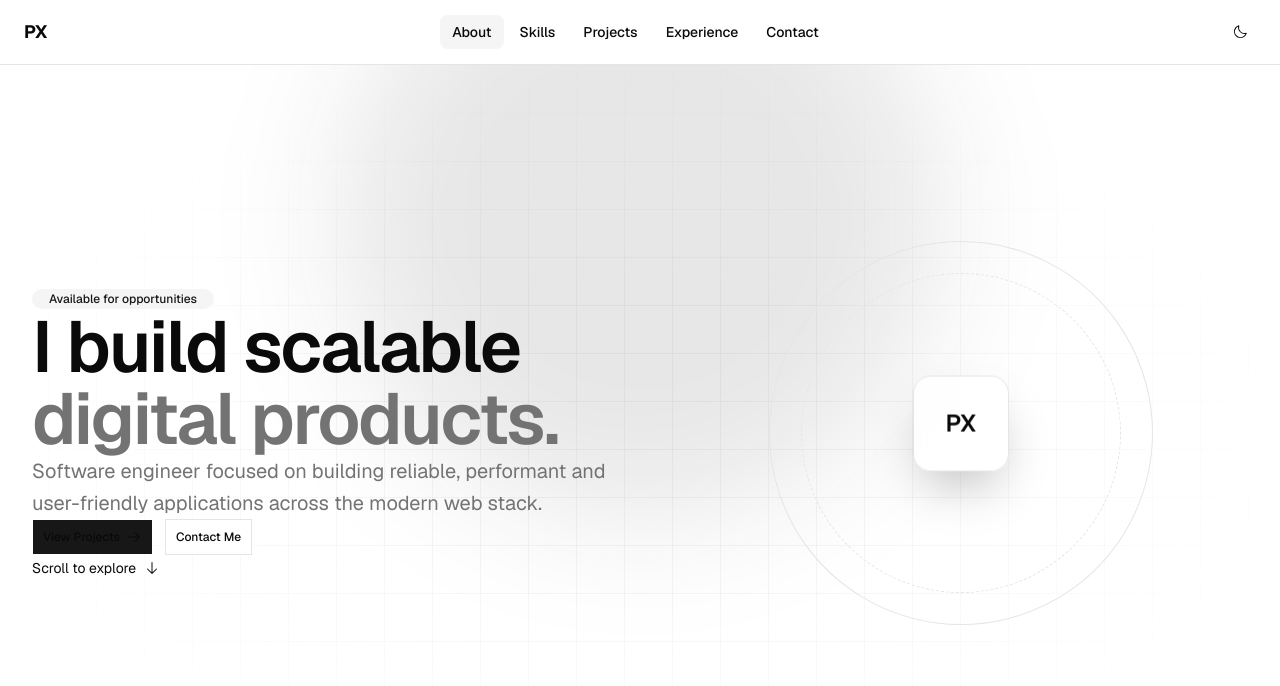
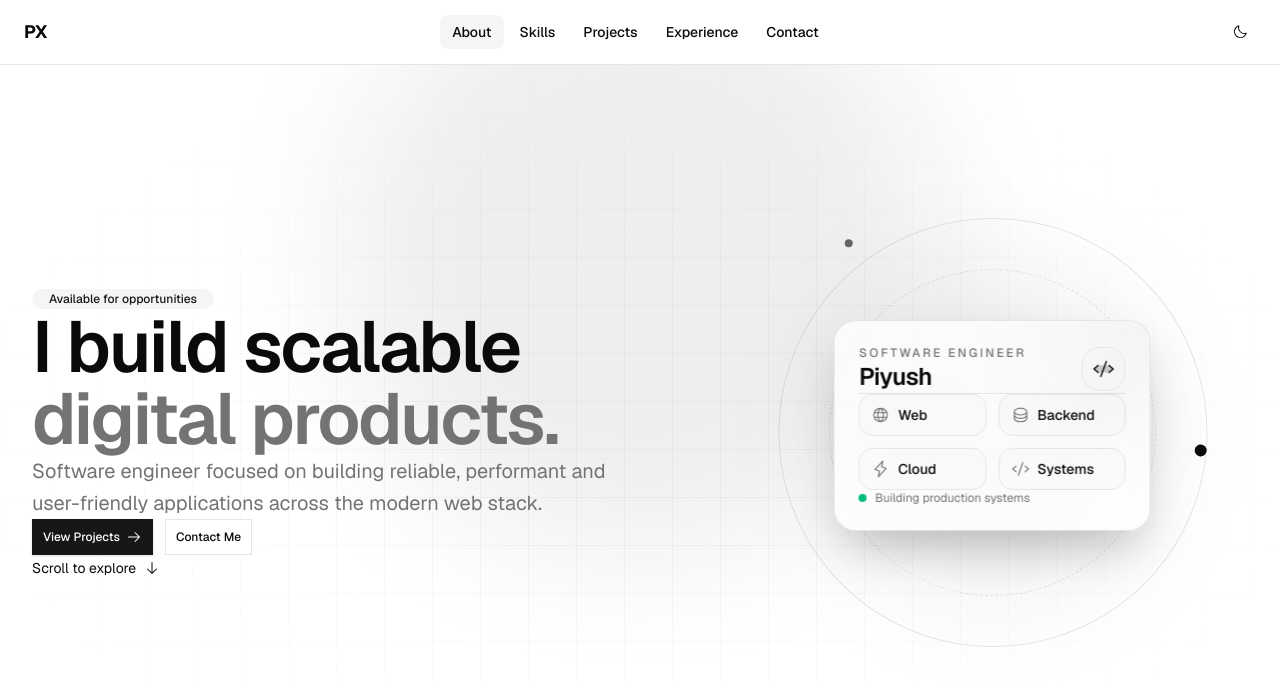
Before and after one commit to Piyushpg25/portfolio, a Next.js app in the folder apps/web/: page / in a window 1280 px wide. Shown: the top 686 px of the page. Built offline with nearby package versions, Linux system fonts and the light colour scheme.

Commit message:
feat(hero): build premium hero visual

```diff
--- a/apps/web/components/sections/hero/hero-background.tsx
+++ b/apps/web/components/sections/hero/hero-background.tsx
@@ -4,9 +4,9 @@ export function HeroBackground() {
       aria-hidden="true"
       className="pointer-events-none absolute inset-0 -z-10 overflow-hidden"
     >
-      <div className="absolute left-1/2 top-[-20%] size-[600px] -translate-x-1/2 rounded-full bg-primary/10 blur-3xl" />
+      <div className="absolute left-1/2 top-[-15%] size-[600px] -translate-x-1/2 rounded-full bg-primary/[0.07] blur-3xl" />
 
-      <div className="absolute inset-0 bg-[linear-gradient(to_right,rgba(128,128,128,0.08)_1px,transparent_1px),linear-gradient(to_bottom,rgba(128,128,128,0.08)_1px,transparent_1px)] bg-[size:48px_48px] [mask-image:radial-gradient(ellipse_at_center,black_30%,transparent_75%)]" />
+      <div className="absolute inset-0 bg-[linear-gradient(to_right,rgba(128,128,128,0.07)_1px,transparent_1px),linear-gradient(to_bottom,rgba(128,128,128,0.07)_1px,transparent_1px)] bg-[size:48px_48px] [mask-image:radial-gradient(ellipse_at_center,black_25%,transparent_75%)]" />
     </div>
   );
 }
--- a/apps/web/components/sections/hero/hero-content.tsx
+++ b/apps/web/components/sections/hero/hero-content.tsx
@@ -58,12 +58,19 @@ export function HeroContent() {
         variants={itemVariants}
         className="mt-8 flex flex-col gap-3 sm:flex-row"
       >
-        <Button asChild size="lg">
-          <Link href="#projects">
-            View Projects
-            <ArrowRight size={18} />
-          </Link>
-        </Button>
+        <Button
+  asChild
+  size="lg"
+  className="group !border-neutral-900 !bg-neutral-900 !text-white shadow-sm transition-all duration-300 hover:-translate-y-0.5 hover:!bg-neutral-800 hover:shadow-md dark:!border-white dark:!bg-white dark:!text-black dark:hover:!bg-neutral-200"
+>
+  <Link href="#projects">
+    View Projects
+    <ArrowRight
+      size={18}
+      className="transition-transform duration-200 group-hover:translate-x-1"
+    />
+  </Link>
+</Button>
 
         <Button
           asChild
--- a/apps/web/components/sections/hero/hero-visual.tsx
+++ b/apps/web/components/sections/hero/hero-visual.tsx
@@ -1,67 +1,151 @@
 "use client";
 
+import { Code, Database, Globe, Lightning } from "@phosphor-icons/react";
 import { motion } from "motion/react";
+
+const orbitTransition = {
+  duration: 24,
+  repeat: Infinity,
+  ease: "linear" as const,
+};
 
 export function HeroVisual() {
   return (
-    <motion.div
+    <div
       aria-hidden="true"
-      initial={{
-        opacity: 0,
-        scale: 0.92,
-        rotate: -4,
-      }}
-      animate={{
-        opacity: 1,
-        scale: 1,
-        rotate: 0,
-      }}
-      transition={{
-        duration: 0.8,
-        delay: 0.35,
-        ease: "easeOut",
-      }}
-      className="relative mx-auto aspect-square w-full max-w-md"
+      className="relative mx-auto aspect-square w-full max-w-[520px]"
     >
+      {/* Ambient glow */}
+      <div className="absolute left-1/2 top-1/2 size-[55%] -translate-x-1/2 -translate-y-1/2 rounded-full bg-primary/10 blur-3xl" />
+
+      {/* Outer orbit */}
       <motion.div
+        animate={{ rotate: 360 }}
+        transition={orbitTransition}
+        className="absolute inset-[8%] rounded-full border border-foreground/10"
+      />
+
+      {/* Dashed orbit */}
+      <motion.div
+        animate={{ rotate: -360 }}
+        transition={{
+          ...orbitTransition,
+          duration: 32,
+        }}
+        className="absolute inset-[18%] rounded-full border border-dashed border-foreground/10"
+      />
+
+      {/* Orbit nodes */}
+      <motion.div
+        animate={{ rotate: 360 }}
+        transition={orbitTransition}
+        className="absolute inset-[8%]"
+      >
+        <div className="absolute left-1/2 top-0 size-3 -translate-x-1/2 rounded-full bg-foreground shadow-lg" />
+
+        <div className="absolute bottom-[12%] left-[8%] size-2 rounded-full bg-foreground/60" />
+      </motion.div>
+
+      {/* Main identity card */}
+      <motion.div
+        initial={{
+          opacity: 0,
+          scale: 0.9,
+          y: 20,
+        }}
         animate={{
-          rotate: 360,
+          opacity: 1,
+          scale: 1,
+          y: [0, -8, 0],
         }}
         transition={{
-          duration: 30,
-          repeat: Infinity,
-          ease: "linear",
+          opacity: {
+            duration: 0.7,
+          },
+          scale: {
+            duration: 0.7,
+          },
+          y: {
+            duration: 4,
+            repeat: Infinity,
+            ease: "easeInOut",
+          },
         }}
-        className="absolute inset-8 rounded-full border"
-      />
+        className="absolute left-1/2 top-1/2 w-[62%] -translate-x-1/2 -translate-y-1/2"
+      >
+        <div className="relative overflow-hidden rounded-3xl border border-foreground/10 bg-background/80 p-6 shadow-2xl backdrop-blur-xl">
+          {/* Card glow */}
+          <div className="absolute -right-16 -top-16 size-32 rounded-full bg-primary/10 blur-3xl" />
 
-      <motion.div
-        animate={{
-          rotate: -360,
-        }}
-        transition={{
-          duration: 24,
-          repeat: Infinity,
-          ease: "linear",
-        }}
-        className="absolute inset-16 rounded-full border border-dashed"
-      />
+          {/* Header */}
+          <div className="relative flex items-center justify-between">
+            <div>
+              <p className="text-xs font-medium uppercase tracking-[0.2em] text-muted-foreground">
+                Software Engineer
+              </p>
 
-      <motion.div
-        animate={{
-          y: [0, -10, 0],
-        }}
-        transition={{
-          duration: 4,
-          repeat: Infinity,
-          ease: "easeInOut",
-        }}
-        className="absolute left-1/2 top-1/2 size-24 -translate-x-1/2 -translate-y-1/2 rounded-2xl border bg-background/80 shadow-2xl backdrop-blur"
-      >
-        <div className="flex h-full items-center justify-center text-2xl font-semibold">
-          PX
+              <p className="mt-2 text-2xl font-semibold tracking-tight">
+                Piyush
+              </p>
+            </div>
+
+            <div className="flex size-11 items-center justify-center rounded-2xl border bg-muted/50">
+              <Code size={22} weight="duotone" />
+            </div>
+          </div>
+
+          {/* Divider */}
+          <div className="my-6 h-px bg-border" />
+
+          {/* Tech stack */}
+          <div className="grid grid-cols-2 gap-3">
+            <TechItem
+              icon={<Globe size={18} />}
+              label="Web"
+            />
+
+            <TechItem
+              icon={<Database size={18} />}
+              label="Backend"
+            />
+
+            <TechItem
+              icon={<Lightning size={18} />}
+              label="Cloud"
+            />
+
+            <TechItem
+              icon={<Code size={18} />}
+              label="Systems"
+            />
+          </div>
+
+          {/* Status */}
+          <div className="mt-5 flex items-center gap-2 text-xs text-muted-foreground">
+            <span className="size-2 rounded-full bg-emerald-500" />
+            Building production systems
+          </div>
         </div>
       </motion.div>
-    </motion.div>
+    </div>
   );
 }
+
+interface TechItemProps {
+  icon: React.ReactNode;
+  label: string;
+}
+
+function TechItem({ icon, label }: TechItemProps) {
+  return (
+    <div className="flex items-center gap-2 rounded-xl border bg-muted/30 px-3 py-2.5">
+      <span className="text-muted-foreground">
+        {icon}
+      </span>
+
+      <span className="text-sm font-medium">
+        {label}
+      </span>
+    </div>
+  );
+}
```
